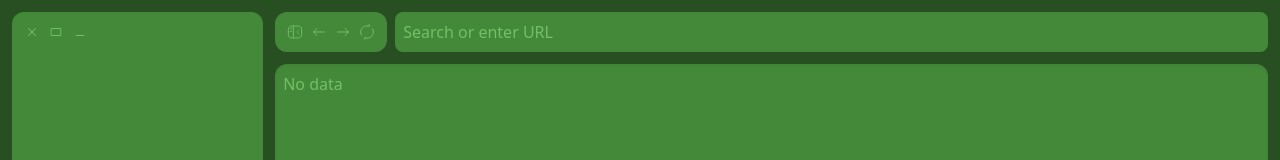
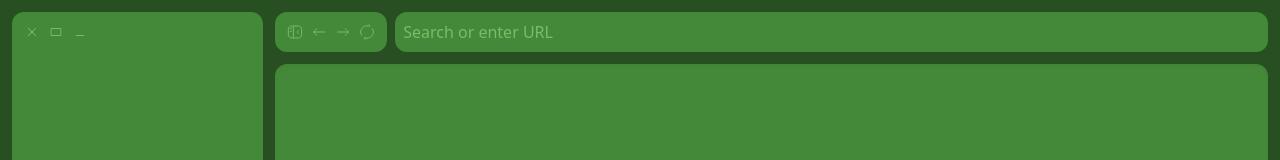
Before and after one commit to TxtDot/vigi, a SvelteKit app: page / in a window 1280 px wide. Shown: the top 160 px of the page. Built offline with nearby package versions, Linux system fonts and the light colour scheme.

Commit message:
fix: appearance

```diff
--- a/src/app.css
+++ b/src/app.css
@@ -20,6 +20,12 @@ body {
 .common-window {
   @apply p-3 gap-3 w-screen h-screen;
   @apply flex;
+
+  @apply ease-out duration-100;
+}
+
+.common-window.collapsed {
+  @apply gap-0;
 }
 
 .main-window {
@@ -64,10 +70,8 @@ body {
 }
 
 .search-input {
-  @apply ms-2 px-2 py-1 rounded-lg grow;
-}
+  @apply ms-2 px-2 py-1 rounded-xl grow;
 
-input {
   @apply bg-block outline-none;
   @apply focus:bg-blockLight focus:text-light;
 
@@ -81,3 +85,25 @@ input::placeholder {
 ::selection {
   @apply bg-block;
 }
+
+/* width */
+::-webkit-scrollbar {
+  width: 20px;
+}
+
+/* Track */
+::-webkit-scrollbar-track {
+  background: transparent;
+}
+
+/* Handle */
+::-webkit-scrollbar-thumb {
+  @apply rounded-xl bg-main bg-clip-content;
+  border: 6px solid transparent;
+}
+
+/* Handle on hover */
+::-webkit-scrollbar-thumb:hover {
+  @apply bg-dark;
+  border: 5px solid transparent;
+}
--- a/src/lib/components/BrowserWindow.svelte
+++ b/src/lib/components/BrowserWindow.svelte
@@ -8,10 +8,8 @@
 </script>
 
 <Block className="browser-window">
-  {#if isLoading && data.length === 0}
+  {#if isLoading}
     <div>Loading...</div>
-  {:else if !isLoading && data.length === 0}
-    <div>No data</div>
   {:else}
     <Renderer {data} />
   {/if}
--- a/src/lib/components/TopBar.svelte
+++ b/src/lib/components/TopBar.svelte
@@ -13,6 +13,8 @@
 
   export let sidebarOpen = true;
   export let inputValue = "";
+
+  let currentInputValue = "";
 
   let input: HTMLInputElement;
 </script>
@@ -35,9 +37,20 @@
     type="text"
     placeholder="Search or enter URL"
     class="search-input"
-    bind:value={inputValue}
+    bind:value={currentInputValue}
     bind:this={input}
-    on:keypress={(e) => e.key === "Enter" && onInput()}
-    on:focus={() => setTimeout(() => input.select(), 1)}
+    on:keypress={(e) => {
+      if (e.key === "Enter") {
+        inputValue = currentInputValue;
+        onInput();
+      }
+    }}
+    on:focus={() => {
+      currentInputValue = inputValue;
+      setTimeout(() => input.select(), 1);
+    }}
+    on:focusout={() => {
+      currentInputValue = decodeURIComponent(inputValue);
+    }}
   />
 </div>
--- a/src/routes/+page.svelte
+++ b/src/routes/+page.svelte
@@ -9,7 +9,9 @@
   import { invoke } from "@tauri-apps/api/tauri";
 
   let sidebarOpen = true;
+
   let inputValue = "";
+  let isLoading = false;
 
   let data: Root = [];
 
@@ -22,21 +24,27 @@
   });
 
   function processInput() {
+    isLoading = true;
     invoke("process_input", { input: inputValue })
       .then((res) => {
         data = res as Root;
+        isLoading = false;
       })
       .catch((err) => {
         data = [{ id: 0, body: "Error: " + err, argument: null }];
+        isLoading = false;
       });
   }
 </script>
 
-<div class="common-window" data-tauri-drag-region>
+<div
+  class={`common-window${sidebarOpen ? "" : " collapsed"}`}
+  data-tauri-drag-region
+>
   <Sidebar bind:sidebarOpen />
 
   <div class="main-window">
     <TopBar bind:sidebarOpen bind:inputValue onInput={processInput} />
-    <BrowserWindow {data} />
+    <BrowserWindow {data} bind:isLoading />
   </div>
 </div>
```
Also changed, not shown: 2 other files (tests, documents, lock files or other folders).
